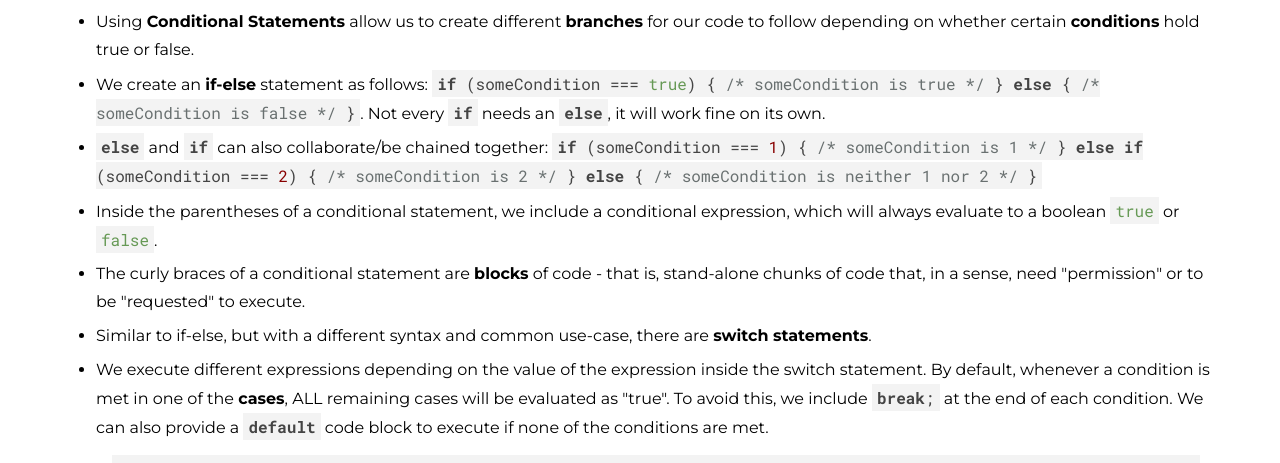
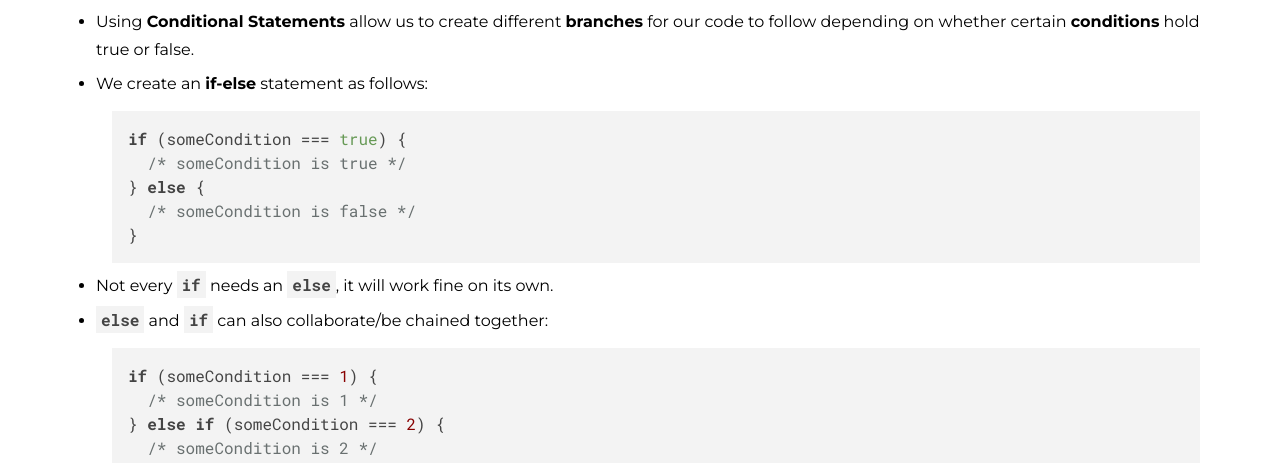
Before and after one commit to ahowley/brainstation-reference, a plain HTML site: page pages/control-flow.html in a window 1280 px wide. Shown: the part 297-760 px from the top of the page. Drawn offline with nearby package versions, Linux system fonts and the light colour scheme.

Commit message:
clean up control flow page

```diff
--- a/pages/control-flow.html
+++ b/pages/control-flow.html
@@ -40,18 +40,25 @@
           Using <strong>Conditional Statements</strong> allow us to create different <strong>branches</strong> for our
           code to follow depending on whether certain <strong>conditions</strong> hold true or false.
         </li>
-        <li class="note">
-          We create an <strong>if-else</strong> statement as follows:
-          <code>if (someCondition === true) { /* someCondition is true */ } else { /* someCondition is false */ }</code
-          >. Not every <code>if</code> needs an <code>else</code>, it will work fine on its own.
-        </li>
-        <li class="note">
-          <code>else</code> and <code>if</code> can also collaborate/be chained together:
-          <code>
-            if (someCondition === 1) { /* someCondition is 1 */ } else if (someCondition === 2) { /* someCondition is 2
-            */ } else { /* someCondition is neither 1 nor 2 */ }
-          </code>
-        </li>
+        <li class="note">We create an <strong>if-else</strong> statement as follows:</li>
+        <div class="main__code-block">
+          <pre><code>if (someCondition === true) {
+  /* someCondition is true */
+} else {
+  /* someCondition is false */
+}</code></pre>
+        </div>
+        <li class="note">Not every <code>if</code> needs an <code>else</code>, it will work fine on its own.</li>
+        <li class="note"><code>else</code> and <code>if</code> can also collaborate/be chained together:</li>
+        <div class="main__code-block">
+          <pre><code>if (someCondition === 1) {
+  /* someCondition is 1 */
+} else if (someCondition === 2) {
+  /* someCondition is 2 */
+} else {
+  /* someCondition is neither 1 nor 2 */
+}</code></pre>
+        </div>
         <li class="note">
           Inside the parentheses of a conditional statement, we include a conditional expression, which will always
           evaluate to a boolean <code>true</code> or <code>false</code>.
```
